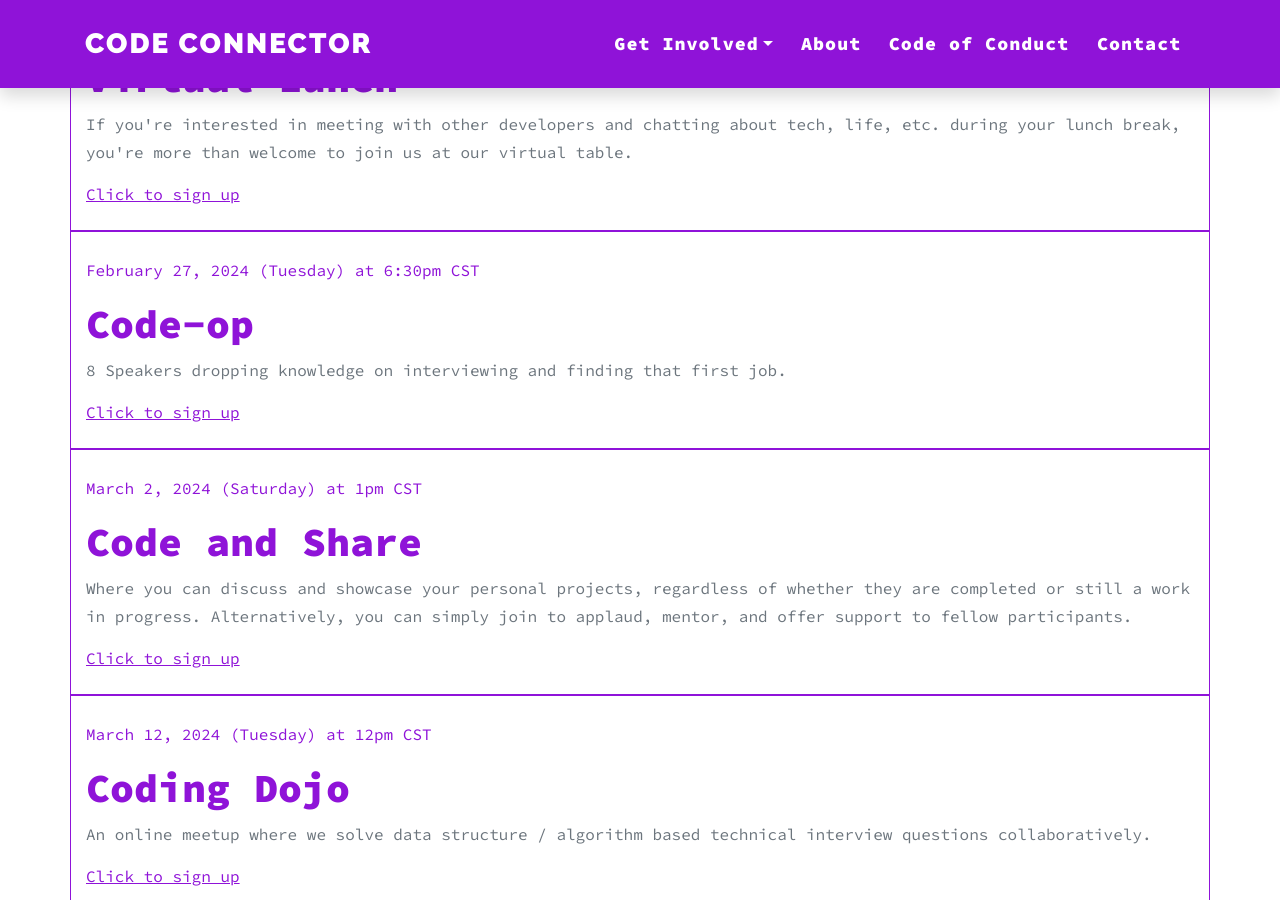
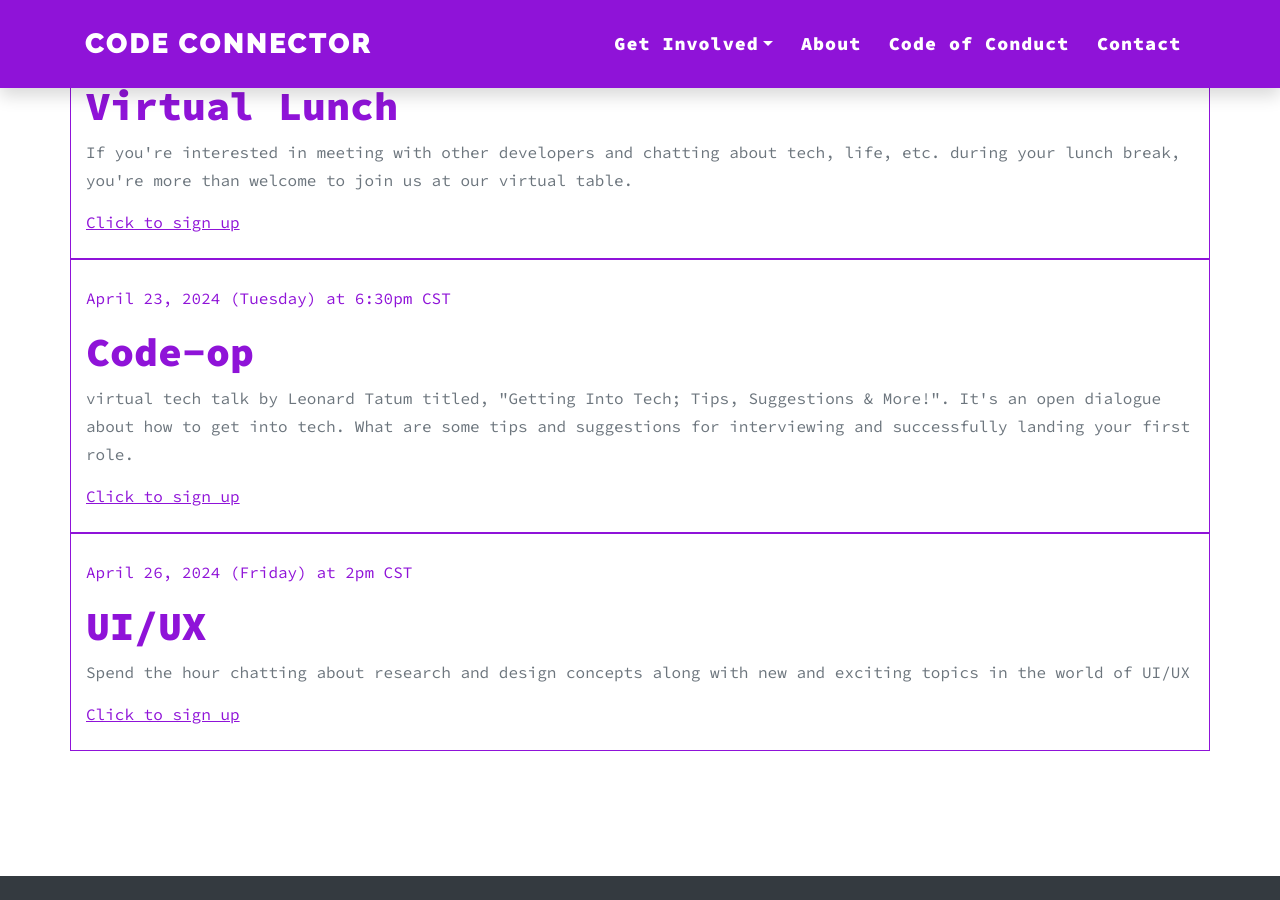
Before and after one commit to codeconnector/codeconnector.github.io, a Jekyll site: the page built from schedule.html, in a window 1280 px wide and 900 px high, scrolled down 1454 px. Built offline with Jekyll 4.4.1, drawn with Linux system fonts in a browser that asks for light colours; some of the changed text lies outside the part shown.

Commit message:
Update meetup schedule from March to April 2024 (#126)

```diff
--- a/_data/meetups.yml
+++ b/_data/meetups.yml
@@ -1,44 +1,24 @@
-- date: February 13, 2024 (Tuesday) at 12pm CST
+- date: April 6, 2024 (Saturday) at 1pm CST
+  title: Code and Share
+  description: Where you can discuss and showcase your personal projects, regardless of whether they are completed or still a work in progress. Alternatively, you can simply join to applaud, mentor, and offer support to fellow participants.
+  signuplink:  https://www.meetup.com/memphis-technology-user-groups/events/298932227/
+- date: April 9, 2024 (Tuesday) at 12pm CST
   title: Coding Dojo
   description: An online meetup where we solve data structure / algorithm based technical interview questions collaboratively.
-  signuplink: https://www.meetup.com/memphis-technology-user-groups/events/298115372/
-- date: February 18, 2024 (Sunday) at 2pm CST
+  signuplink: https://www.meetup.com/memphis-technology-user-groups/events/298412950/
+- date: April 20, 2024 (Sunday) at 2pm CST
   title: Code Together
   description: Let’s get together for an in-person meetup to work alongside each other and connect with other people in our local community. Great opportunity for career advice, encouragement, and coding help.
-  signuplink: https://www.meetup.com/memphis-technology-user-groups/events/298592653/
-- date: February 23, 2024 (Friday) at 12pm CST
+  signuplink: https://www.meetup.com/memphis-technology-user-groups/events/299834084/
+- date: April 22, 2024 (Monday) at 12 noon CST
+  title: Virtual Lunch
+  description: If you're interested in meeting with other developers and chatting about tech, life, etc. during your lunch break, you're more than welcome to join us at our virtual table.
+  signuplink: https://www.meetup.com/memphis-technology-user-groups/events/299894963/
+- date: April 23, 2024 (Tuesday) at 6:30pm CST
+  title: Code-op
+  description: virtual tech talk by Leonard Tatum titled, "Getting Into Tech; Tips, Suggestions & More!". It's an open dialogue about how to get into tech. What are some tips and suggestions for interviewing and successfully landing your first role.
+  signuplink:   https://www.meetup.com/memphis-technology-user-groups/events/299178682/
+- date: April 26, 2024 (Friday) at 2pm CST
   title: UI/UX
   description: Spend the hour chatting about research and design concepts along with new and exciting topics in the world of UI/UX
-  signuplink:  https://www.meetup.com/memphis-technology-user-groups/events/297726033/
-- date: February 26, 2024 (Monday) at 12 noon CST
-  title: Virtual Lunch
-  description: If you're interested in meeting with other developers and chatting about tech, life, etc. during your lunch break, you're more than welcome to join us at our virtual table.
-  signuplink: https://www.meetup.com/memphis-technology-user-groups/events/gkfsgtygcdbjc/
-- date: February 27, 2024 (Tuesday) at 6:30pm CST
-  title: Code-op
-  description: 8 Speakers dropping knowledge on interviewing and finding that first job.
-  signuplink:  https://www.meetup.com/memphis-technology-user-groups/events/298637978/
-- date: March 2, 2024 (Saturday) at 1pm CST
-  title: Code and Share
-  description: Where you can discuss and showcase your personal projects, regardless of whether they are completed or still a work in progress. Alternatively, you can simply join to applaud, mentor, and offer support to fellow participants.
-  signuplink:  https://www.meetup.com/memphis-technology-user-groups/events/298545481/
-- date: March 12, 2024 (Tuesday) at 12pm CST
-  title: Coding Dojo
-  description: An online meetup where we solve data structure / algorithm based technical interview questions collaboratively.
-  signuplink: https://www.meetup.com/memphis-technology-user-groups/events/298412949/
-- date: March 17, 2024 (Sunday) at 2pm CST
-  title: Code Together
-  description: Let’s get together for an in-person meetup to work alongside each other and connect with other people in our local community. Great opportunity for career advice, encouragement, and coding help.
-  signuplink: https://www.meetup.com/memphis-technology-user-groups/events/qnqvbtygcfbwb/
-- date: March 22, 2024 (Friday) at 12pm CST
-  title: UI/UX
-  description: Spend the hour chatting about research and design concepts along with new and exciting topics in the world of UI/UX
-  signuplink:  https://www.meetup.com/memphis-technology-user-groups/events/297726036/
-- date: March 25, 2024 (Monday) at 12 noon CST
-  title: Virtual Lunch
-  description: If you're interested in meeting with other developers and chatting about tech, life, etc. during your lunch break, you're more than welcome to join us at our virtual table.
-  signuplink: https://www.meetup.com/memphis-technology-user-groups/events/gkfsgtygcfbhc/
-- date: March 26, 2024 (Tuesday) at 6:30pm CST
-  title: Code-op
-  description: Speaker Inimfon Asifa . Topic is TBD
-  signuplink:  https://www.meetup.com/memphis-technology-user-groups/events/xkfsgtygcfbjc/
+  signuplink:  https://www.meetup.com/memphis-technology-user-groups/events/299388459/
```
